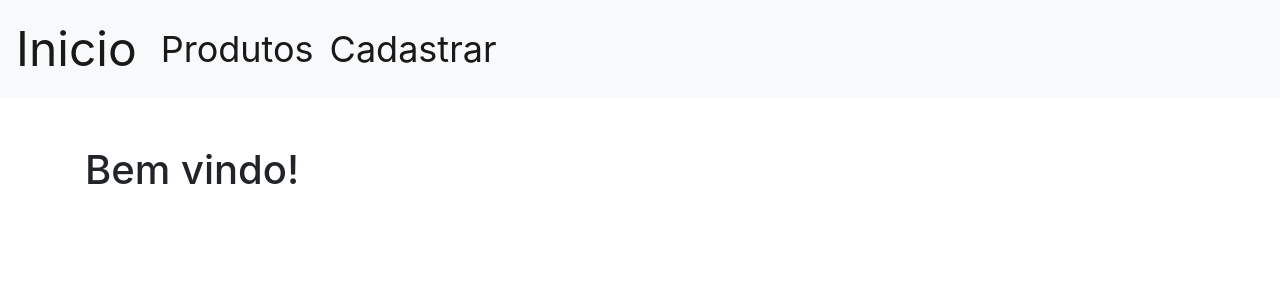
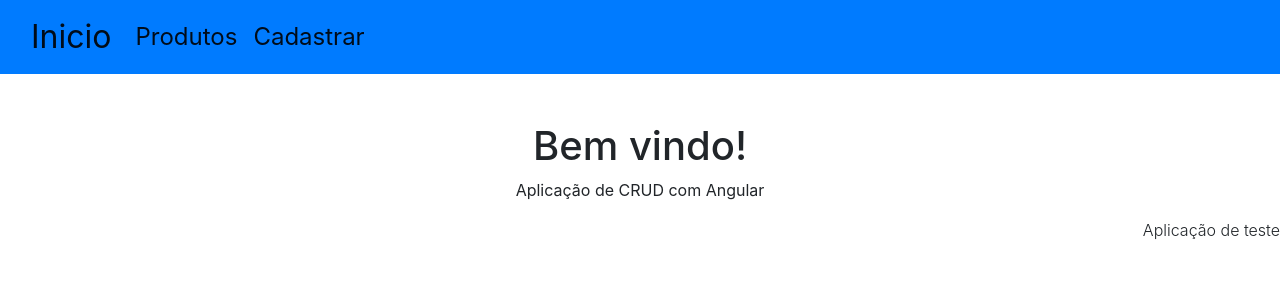
Before and after one commit to johnmoreira/angular-crud, an Angular app: page / in a window 1280 px wide. Shown: the top 300 px of the page. Built offline with nearby package versions, Linux system fonts and the light colour scheme.

Commit message:
small css and html fix

```diff
--- a/src/app/components/products/product-read/product-read.component.css
+++ b/src/app/components/products/product-read/product-read.component.css
@@ -6,3 +6,12 @@
 .delete {
     color: #e25e6d;
 }
+
+.table button{
+    margin-right: 2px;
+}
+.table-image {
+    td, th {
+        vertical-align: middle;
+    }
+}
--- a/src/app/components/products/product-read/product-read.component.html
+++ b/src/app/components/products/product-read/product-read.component.html
@@ -1,24 +1,24 @@
 <div class="card">
   <div class="card-header">Tabela de Produtos</div>
-  <div class="card-body">
-    <table class="table table-hover">
-      <thead>
+  <div class="card-body table-responsive">
+    <table class="table" >
+      <thead >
         <tr>
           <th scope="col">ID</th>
           <th scope="col">Nome</th>
           <th scope="col">Preço</th>
-          <th scope="col">Ação</th>
+          <th scope="col" colspan="2">Ações</th>
         </tr>
       </thead>
       <tbody *ngFor="let product of products">
         <th scope="row">{{ product.id }}</th>
         <td>{{ product.name }}</td>
         <td>{{ product.price | currency: 'BRL' }}</td>
-        <td><a routerLink="/products/update/{{ product.id }}" class="edit">editar</a></td>
-        <td><a routerLink="/products/delete/{{ product.id }}" class="delete">excluir</a></td>
+        <td><button type="button" routerLink="/products/update/{{ product.id }}" class="btn btn-success"><i class="bi bi-pencil-square"></i></button>
+        <button routerLink="/products/delete/{{ product.id }}"class="btn btn-danger"><i class="fas fa-edit"></i></button></td>
 
       </tbody>
     </table>
-
   </div>
+  <div class="card-footer">itens</div>
 </div>
--- a/src/app/components/template/footer/footer.component.css
+++ b/src/app/components/template/footer/footer.component.css
@@ -1,12 +1,9 @@
 .footer {
-    position: fixed;
-    bottom: 0;
-
-    display:flex;
+    display: flex;
     justify-content: flex-end;
 }
 
-.footer span{
+.footer span {
     font-size: 1rem;
     font-weight: 300;
 }
--- a/src/app/components/template/footer/footer.component.html
+++ b/src/app/components/template/footer/footer.component.html
@@ -0,0 +1,3 @@
+<footer class="footer sticky-bottom">
+    <span>Aplicação de teste</span>
+</footer>
--- a/src/app/components/template/header/header.component.html
+++ b/src/app/components/template/header/header.component.html
@@ -1,6 +1,8 @@
-<nav class="navbar navbar-expand-lg navbar-light bg-light">
+<nav class="navbar sticky-top navbar-expand-lg navbar-light bg-primary">
+  <div class="container-fluid">
     <a class="navbar-brand" routerLink="/">Inicio</a>
-  <button class="navbar-toggler" type="button" data-toggle="collapse" data-target="#navbarNav" aria-controls="navbarNav" aria-expanded="false" aria-label="Toggle navigation">
+    <button class="navbar-toggler" type="button" data-bs-toggle="collapse" data-bs-target="#navbarNav"
+      aria-controls="navbarNav" aria-expanded="false" aria-label="Toggle navigation">
       <span class="navbar-toggler-icon"></span>
     </button>
     <div class="collapse navbar-collapse" id="navbarNav">
@@ -13,4 +15,5 @@
         </li>
       </ul>
     </div>
+  </div>
 </nav>
--- a/src/app/view/home/home.component.css
+++ b/src/app/view/home/home.component.css
@@ -0,0 +1,4 @@
+div{
+    text-align: center;
+
+}
--- a/src/app/view/home/home.component.html
+++ b/src/app/view/home/home.component.html
@@ -1 +1,4 @@
+<div>
 <h1> Bem vindo!</h1>
+<p>Aplicação de CRUD com Angular</p>
+</div>
--- a/src/styles.css
+++ b/src/styles.css
@@ -1,5 +1,5 @@
 @import '~bootstrap/dist/css/bootstrap.min.css';
 
-body {
-    font-size: 1.5rem;
+html {
+    font-size: 1rem;
 }
```
Lines whose indentation alone changed are shown as unchanged.
